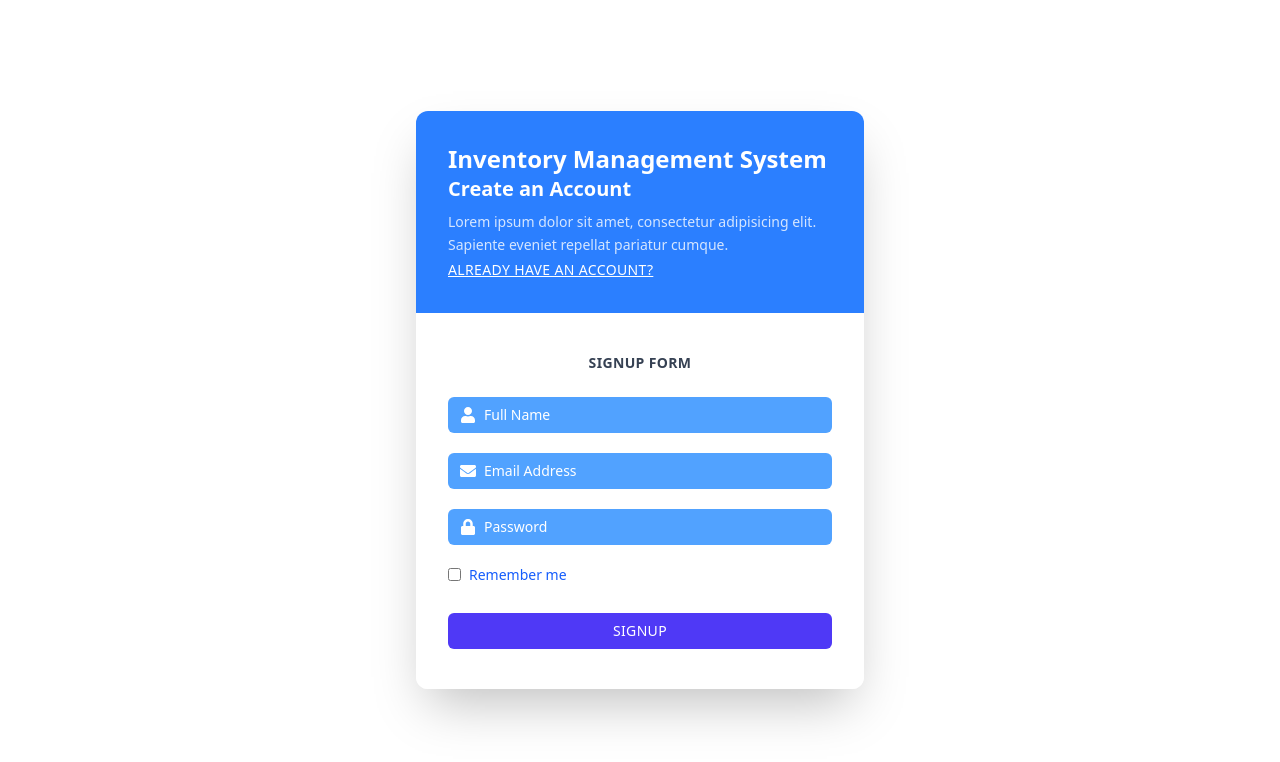
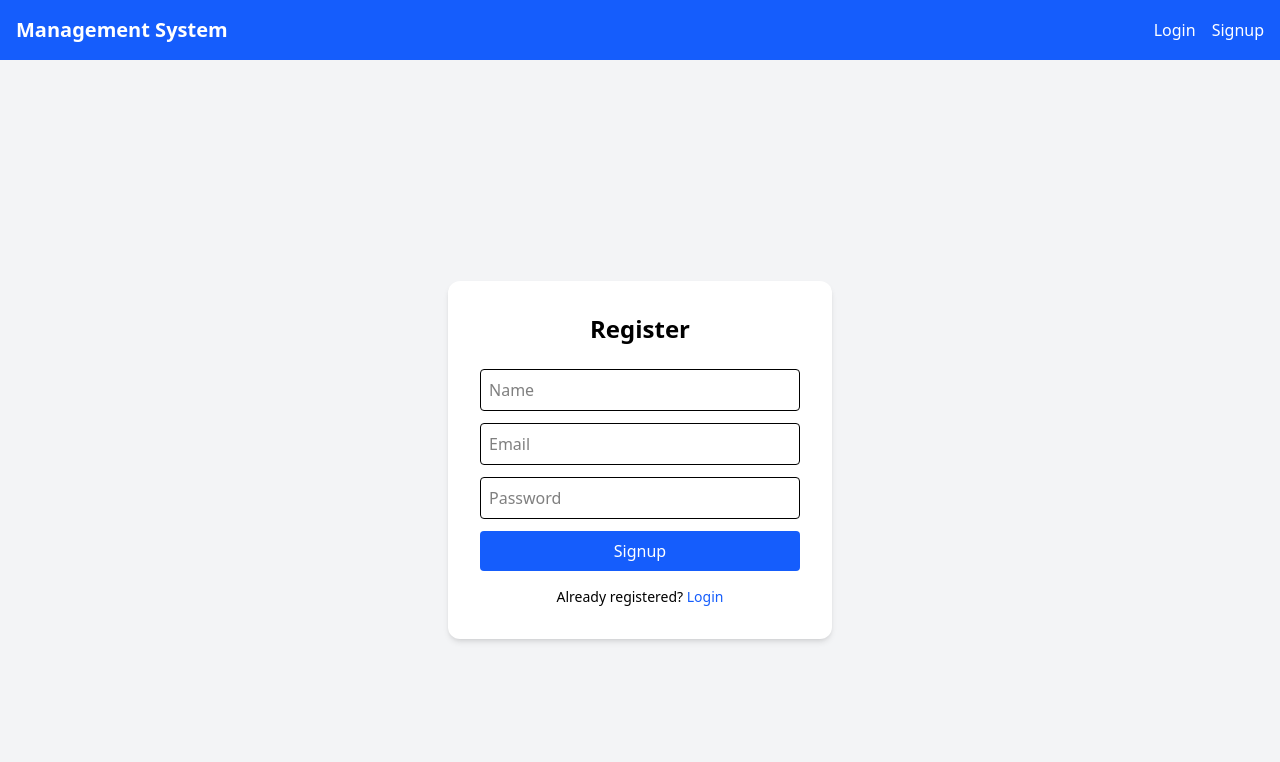
Before and after one commit to TannuSaini488/inventoryManagement, a React (Vite) app in the folder frontend/: page /auth/signup in a window 1280 px wide. Shown: the top 762 px of the page. Built offline with nearby package versions, Linux system fonts and the light colour scheme.

Commit message:
UI change

```diff
--- a/frontend/src/screens/dashboard/ScreenLogout.jsx
+++ b/frontend/src/screens/dashboard/ScreenLogout.jsx
@@ -1,61 +1,29 @@
-import React from "react";
 import { Link } from "react-router-dom";
-import { FaFigma } from "react-icons/fa";
-import { SiAdobephotoshop, SiAdobexd } from "react-icons/si";
 
-export default function ScreenLogout() {
+export default function Landing() {
   return (
-    <section className="bg-purple-50 py-16 px-6">
-      <div className="max-w-6xl mx-auto">
-        {/* Top Section: Heading + Button in Flex */}
-        <div className="flex flex-col md:flex-row items-start justify-between gap-8 mb-10">
-          {/* Left: Heading + Paragraph */}
-          <div className="md:w-2/3">
-            <h2 className="text-4xl font-bold text-blue-700 mb-4">
-              Inventory Management
-            </h2>
-            <p className="text-gray-700 text-lg">
-              Hotel is a comprehensive solution that enables businesses to
-              manage their inventory, sales, and customer information in a
-              single platform. The system is designed to simplify and streamline
-              business operations, from tracking product stock levels to
-              processing sales transactions and managing customer schedules.
-            </p>
-          </div>
-
-          {/* Right: Login Button */}
-          <div className="md:w-1/3 flex md:justify-end">
-            <Link
-              to="auth"
-              className="px-6 py-3 rounded-md text-lg bg-blue-700 text-white transition"
-            >
-              Login Now
-            </Link>
-          </div>
-        </div>
-
-        {/* Icons */}
-        <div className="flex justify-center gap-6 mb-10">
-          <div className="bg-gray-900 text-white p-3 rounded-lg text-3xl">
-            <SiAdobephotoshop />
-          </div>
-          <div className="bg-gray-900 text-white p-3 rounded-lg text-3xl">
-            <FaFigma />
-          </div>
-          <div className="bg-gray-900 text-white p-3 rounded-lg text-3xl">
-            <SiAdobexd />
-          </div>
-        </div>
-
-        {/* Screenshot Image with matching size */}
-        <div className="w-full sm:w-[700px] md:w-[1000px] lg:w-[1200px] h-[500px] shadow-2xl rounded-xl overflow-hidden mx-auto">
-          <img
-            src="/screenshot.png"
-            alt="Inventory Dashboard"
-            className="w-full h-full object-contain"
-          />
-        </div>
+    <>
+    <nav className="bg-blue-600 text-white p-4 flex justify-between items-center">
+      <Link to="/" className="text-xl font-bold">Management System</Link>
+      <div className="space-x-4">
+        <Link to="auth" className="hover:underline">Login</Link>
+        <Link to="/auth/signup" className="hover:underline">Signup</Link>
       </div>
-    </section>
+    </nav>
+    <div className="min-h-screen flex flex-col justify-center items-center bg-gradient-to-r from-blue-100 to-blue-300 text-center">
+      <h1 className="text-4xl md:text-5xl font-bold text-gray-800 mb-4">
+        Inventory Management System
+      </h1>
+      <p className="text-lg text-gray-700 mb-6 max-w-xl">
+       Manage your inventory, monitor stock, and streamline operations effortlessly — whether you're on-site or managing remotely.
+      </p>
+      <Link
+        to="auth"
+        className="bg-blue-600 text-white px-6 py-3 rounded-xl font-medium hover:bg-blue-700 transition"
+      >
+        Get Started
+      </Link>
+    </div>
+    </>
   );
 }
--- a/frontend/src/screens/login/LoginScreen.jsx
+++ b/frontend/src/screens/login/LoginScreen.jsx
@@ -43,76 +43,59 @@ function LoginScreen() {
   }
 
   return (
-    <div className="min-h-screen bg-gradient-to-br flex items-center justify-center px-4">
-      <div className="bg-white rounded-xl overflow-hidden shadow-2xl w-full max-w-md">
-        {/* Top Welcome Section */}
-        <div className="bg-gradient-to-br bg-blue-500 p-8 text-white relative">
-          <h2 className="text-2xl font-bold">Welcome,</h2>
-          <h3 className="text-xl font-semibold mb-2">Inventory Management System</h3>
-          <p className="text-sm opacity-80 leading-relaxed">
-            Lorem ipsum dolor sit amet, consectetur adipiscing elit. Sed dolor
-            enim, bibendum sed justo quis.
-          </p>
-          <Link to={"/auth/signup"} className="mt-6 text-sm underline tracking-wide">
-            CREATE ACCOUNT
+    <>
+    <nav className="bg-blue-600 text-white p-4 flex justify-between items-center">
+        <Link to="/" className="text-xl font-bold">
+          Management System
+        </Link>
+        <div className="space-x-4">
+          <Link to="/auth" className="hover:underline">
+            Login
+          </Link>
+          <Link to="/auth/signup" className="hover:underline">
+            Signup
           </Link>
         </div>
-
-        {/* Login Form Section */}
-        <div className="bg-white px-8 py-10">
-          <h3 className="text-center text-gray-700 font-semibold text-sm tracking-wide mb-6">
-            USER LOGIN
-          </h3>
-
-          <form className="space-y-5" onSubmit={handleSignIn}>
-            {/* Email Input */}
-            <div className="flex items-center bg-gradient-to-r bg-blue-400 rounded-md px-3 py-2 text-white">
-              <FaUser className="mr-2" />
+      </nav>
+    <div className="flex justify-center items-center h-screen bg-gray-100">
+      <form
+        className="bg-white shadow-md p-8 rounded-xl w-96"
+        onSubmit={handleSignIn}
+      >
+        <h2 className="text-2xl font-bold mb-6 text-center">Login</h2>
         <input
           type="email"
           id="email"
-                placeholder="Email address"
+          placeholder="Email"
           onChange={handInputChange}
           required
-                className="bg-transparent focus:outline-none flex-1 placeholder-white text-sm"
+          className="w-full mb-3 p-2 border rounded"
         />
-            </div>
 
-            {/* Password Input */}
-            <div className="flex items-center bg-gradient-to-r bg-blue-400 rounded-md px-3 py-2 text-white">
-              <FaLock className="mr-2" />
         <input
           type="password"
           id="password"
           placeholder="Password"
           onChange={handInputChange}
           required
-                className="bg-transparent focus:outline-none flex-1 placeholder-white text-sm"
+          className="w-full mb-4 p-2 border rounded"
         />
-            </div>
 
-            {/* Remember + Forgot */}
-            <div className="flex justify-between text-sm text-blue-600">
-              <label className="flex items-center space-x-1">
-                <input type="checkbox" className="accent-blue-600" />
-                <span>Remember</span>
-              </label>
-              <a href="#" className="hover:underline">
-                Forgot password ?
-              </a>
-            </div>
-
-            {/* Submit Button */}
         <button
           type="submit"
-              className="w-full bg-indigo-600 hover:bg-indigo-900 text-white py-2 rounded-md mt-2 text-sm tracking-wide"
+          className="bg-blue-600 w-full py-2 rounded text-white hover:bg-blue-700"
         >
-              LOGIN
+          Login
         </button>
+        <p className="text-sm text-center mt-4">
+          New here?{" "}
+          <Link to={"/auth/signup"} className="text-blue-600">
+            Register
+          </Link>
+        </p>
       </form>
     </div>
-      </div>
-    </div>
+    </>
   );
 }
 
--- a/frontend/src/screens/login/SignupScreen.jsx
+++ b/frontend/src/screens/login/SignupScreen.jsx
@@ -37,90 +37,69 @@ function SignupScreen() {
   }
 
   return (
-    <div className="min-h-screen bg-gradient-to-br flex items-center justify-center px-4">
-      <div className="bg-white rounded-xl overflow-hidden shadow-2xl w-full max-w-md">
-        {/* Top Welcome Section */}
-        <div className="bg-gradient-to-br bg-blue-500 p-8 text-white relative">
-          <h2 className="text-2xl font-bold">Inventory Management System</h2>
-          <h3 className="text-xl font-semibold mb-2">Create an Account</h3>
-          <p className="text-sm opacity-80 leading-relaxed">
-            Lorem ipsum dolor sit amet, consectetur adipisicing elit. Sapiente
-            eveniet repellat pariatur cumque.
-          </p>
-          <Link to={"/auth"} className="mt-6 text-sm underline tracking-wide">
-            ALREADY HAVE AN ACCOUNT?
+    <>
+      <nav className="bg-blue-600 text-white p-4 flex justify-between items-center">
+        <Link to="/" className="text-xl font-bold">
+          Management System
+        </Link>
+        <div className="space-x-4">
+          <Link to="/auth" className="hover:underline">
+            Login
+          </Link>
+          <Link to="/auth/signup" className="hover:underline">
+            Signup
           </Link>
         </div>
+      </nav>
+      <div className="flex justify-center items-center h-screen bg-gray-100">
+        <form
+          className="bg-white shadow-md p-8 rounded-xl w-96"
+          onSubmit={handleSignIN}
+        >
+          <h2 className="text-2xl font-bold mb-6 text-center">Register</h2>
 
-        {/* Signup Form Section */}
-        <div className="bg-white px-8 py-10">
-          <h3 className="text-center text-gray-700 font-semibold text-sm tracking-wide mb-6">
-            SIGNUP FORM
-          </h3>
-
-          <form className="space-y-5" onSubmit={handleSignIN}>
-            {/* Name Input */}
-            <div className="flex items-center bg-gradient-to-r bg-blue-400 rounded-md px-3 py-2 text-white">
-              <FaUser className="mr-2" />
           <input
             type="text"
             id="name"
-                placeholder="Full Name"
+            placeholder="Name"
             onChange={handInputChange}
             required
-                className="bg-transparent focus:outline-none flex-1 placeholder-white text-sm"
+            className="w-full mb-3 p-2 border rounded"
           />
-            </div>
 
-            {/* Email Input */}
-            <div className="flex items-center bg-gradient-to-r bg-blue-400 rounded-md px-3 py-2 text-white">
-              <FaEnvelope className="mr-2" />
           <input
             type="email"
             id="email"
-                placeholder="Email Address"
+            placeholder="Email"
             onChange={handInputChange}
             required
-                className="bg-transparent focus:outline-none flex-1 placeholder-white text-sm"
+            className="w-full mb-3 p-2 border rounded"
           />
-            </div>
 
-            {/* Password Input */}
-            <div className="flex items-center bg-gradient-to-r bg-blue-400 rounded-md px-3 py-2 text-white">
-              <FaLock className="mr-2" />
           <input
             type="password"
             id="password"
             placeholder="Password"
             onChange={handInputChange}
             required
-                className="bg-transparent focus:outline-none flex-1 placeholder-white text-sm"
+            className="w-full mb-3 p-2 border rounded"
           />
-            </div>
 
-            {/* Remember Me */}
-            <div className="flex items-center space-x-2 text-sm text-blue-600">
-              <input
-                type="checkbox"
-                id="remember"
-                className="accent-blue-600"
-              />
-              <label htmlFor="remember" className="font-medium">
-                Remember me
-              </label>
-            </div>
-
-            {/* Signup Button */}
           <button
             type="submit"
-              className="w-full bg-indigo-600 hover:bg-indigo-900 text-white py-2 rounded-md mt-2 text-sm tracking-wide"
+            className="bg-blue-600 w-full py-2 rounded text-white hover:bg-blue-700"
           >
-              SIGNUP
+            Signup
           </button>
+          <p className="text-sm text-center mt-4">
+            Already registered?{" "}
+            <Link to={"/auth"} className="text-blue-600">
+              Login
+            </Link>
+          </p>
         </form>
       </div>
-      </div>
-    </div>
+    </>
   );
 }
 
```
Lines whose indentation alone changed are shown as unchanged.
